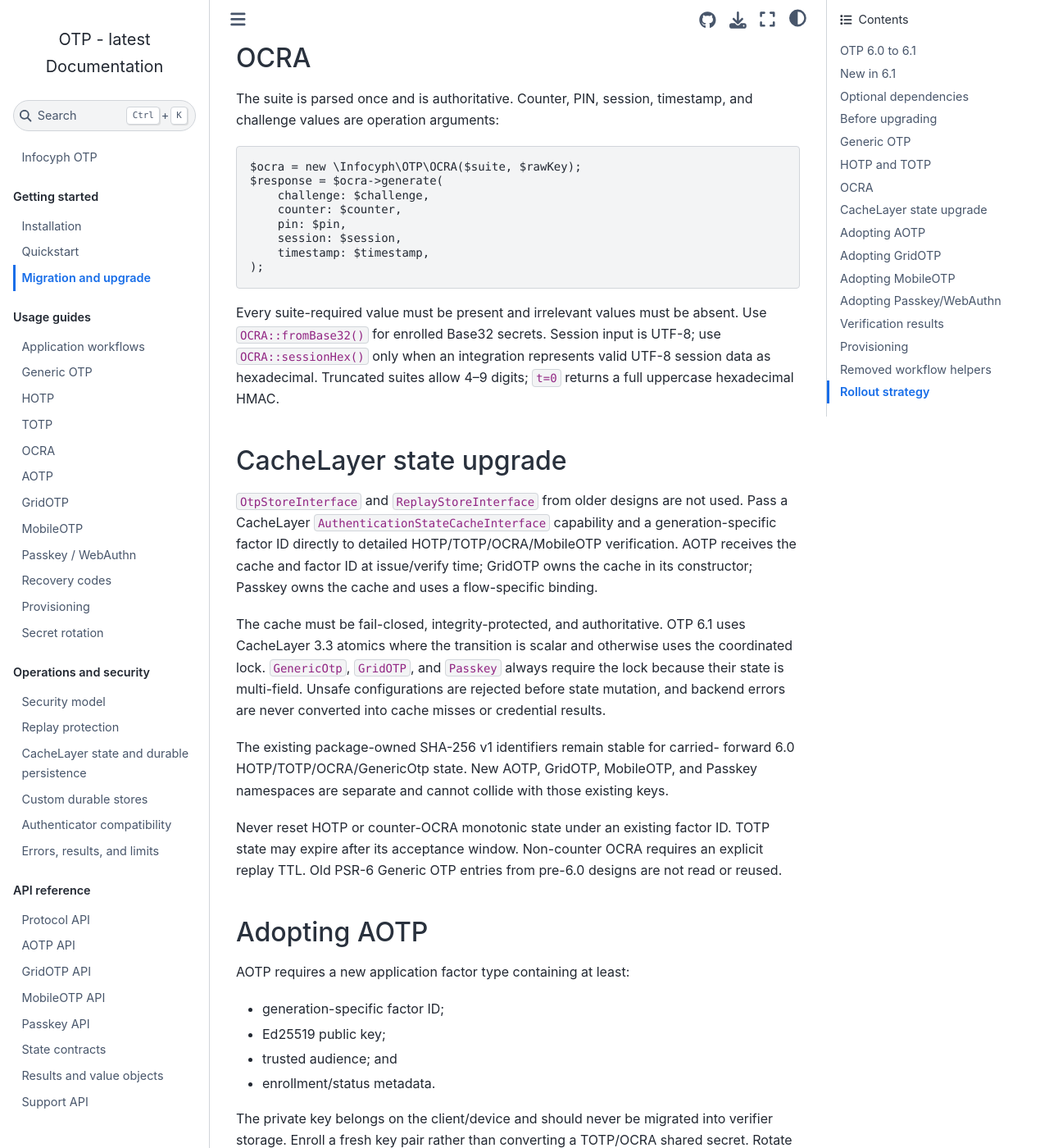
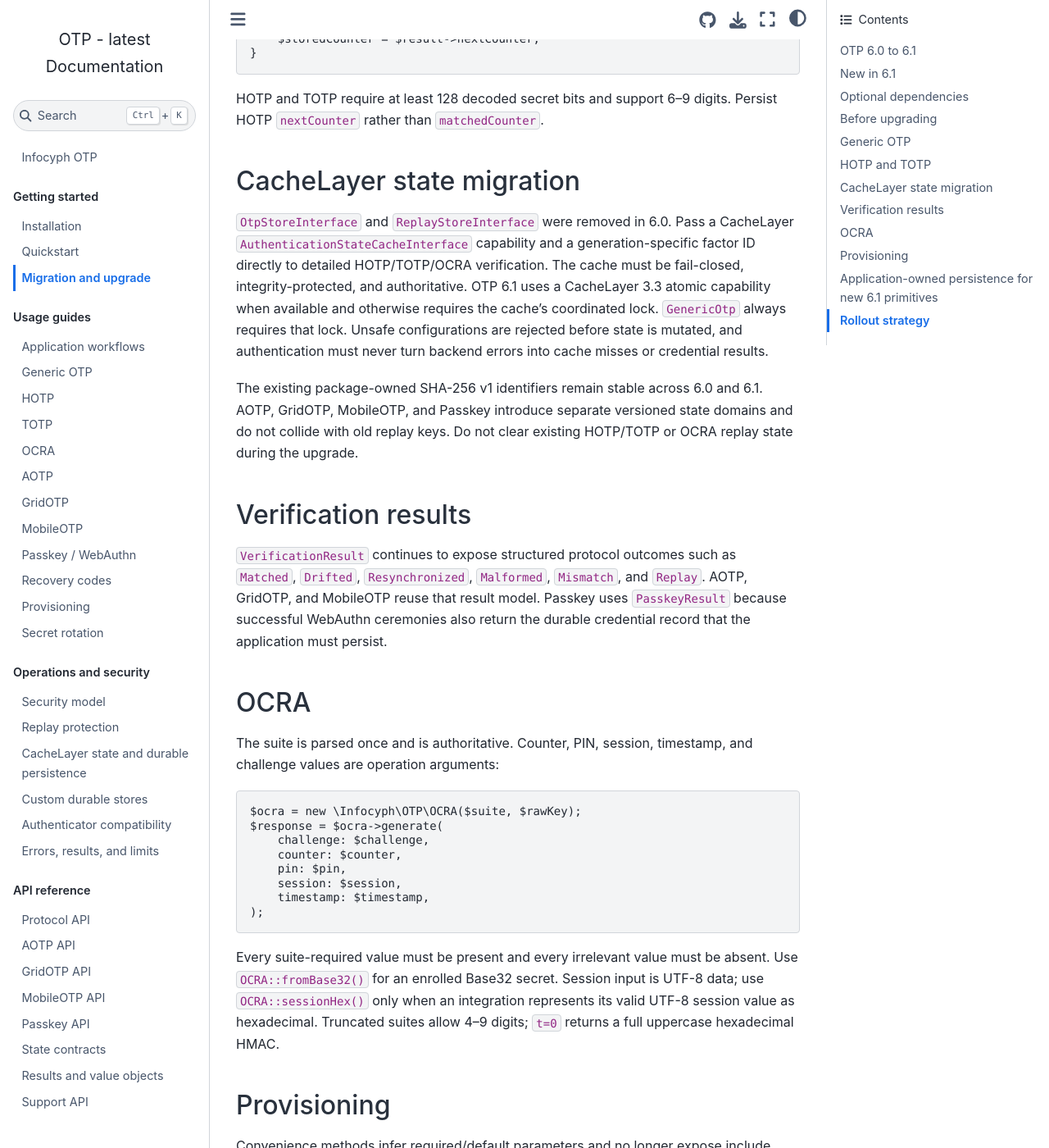
Before and after one commit to infocyph/OTP, a Sphinx documentation site: the page built from docs/getting-started/migration.rst, in a window 1280 px wide and 1400 px high, scrolled down 2896 px. Shown: the whole window at 82% size. Built offline with Sphinx 7.4.7 and the Sphinx Book theme 1.1.4, drawn with Linux system fonts in a browser that asks for light colours; some of the changed text lies outside the part shown.

Commit message:
document hardened AOTP 6.1 client contract

```diff
--- a/docs/getting-started/migration.rst
+++ b/docs/getting-started/migration.rst
@@ -39,6 +39,13 @@
 application factor rows should remain on their current primitive until the
 application intentionally enrolls a new factor type.
 
+AOTP's 6.1 API deliberately requires a non-empty context for every issued
+challenge. ``AOTP::respond()`` requires independently supplied
+``expectedAudience`` and ``expectedContext`` values and checks challenge lifetime
+before signing. Do not build those expected values by copying the received
+challenge fields; derive them from trusted client configuration and locally known
+operation/session state. See :doc:`../guides/aotp` before enabling AOTP.
+
 Optional dependencies
 ---------------------
 
@@ -79,14 +86,14 @@
 Generic OTP
 -----------
 
-Old generic calls from pre-6.0 designs such as:
+Old generic calls:
 
 .. code-block:: php
 
    $otp = new OTP(...);
    $code = $otp->getOTP($binding);
 
-use the 6.x API:
+Become:
 
 .. code-block:: php
 
@@ -102,16 +109,16 @@
    $code = $otp->generate($binding);
 
 Custom generic-OTP stores, direct PSR cache injection, unkeyed hashes,
-delete-on-any-attempt behavior, and bulk flush are not part of the current
-model. ``GenericOtp`` stores its versioned record directly in CacheLayer and
-performs comparison, consumption, failed-attempt decrement, expiry cleanup, and
-scoped deletion under a CacheLayer lock.
+delete-on-any-attempt behavior, and bulk flush were removed. ``GenericOtp`` now
+stores its versioned record directly in CacheLayer and performs comparison,
+consumption, failed-attempt decrement, expiry cleanup, and scoped deletion under
+a CacheLayer lock.
 
 HOTP and TOTP
 -------------
 
-Algorithm, digit, and period configuration is constructor-only. HOTP does not
-own a mutable application counter:
+Algorithm, digit, and period configuration is constructor-only. HOTP no longer
+owns a mutable counter:
 
 .. code-block:: php
 
@@ -124,6 +131,32 @@
 
 HOTP and TOTP require at least 128 decoded secret bits and support 6–9 digits.
 Persist HOTP ``nextCounter`` rather than ``matchedCounter``.
+
+CacheLayer state migration
+--------------------------
+
+``OtpStoreInterface`` and ``ReplayStoreInterface`` were removed in 6.0. Pass a
+CacheLayer ``AuthenticationStateCacheInterface`` capability and a
+generation-specific factor ID directly to detailed HOTP/TOTP/OCRA verification.
+The cache must be fail-closed, integrity-protected, and authoritative. OTP 6.1
+uses a CacheLayer 3.3 atomic capability when available and otherwise requires
+the cache's coordinated lock. ``GenericOtp`` always requires that lock. Unsafe
+configurations are rejected before state is mutated, and authentication must
+never turn backend errors into cache misses or credential results.
+
+The existing package-owned SHA-256 v1 identifiers remain stable across 6.0 and
+6.1. AOTP, GridOTP, MobileOTP, and Passkey introduce separate versioned state
+domains and do not collide with old replay keys. Do not clear existing HOTP/TOTP
+or OCRA replay state during the upgrade.
+
+Verification results
+--------------------
+
+``VerificationResult`` continues to expose structured protocol outcomes such as
+``Matched``, ``Drifted``, ``Resynchronized``, ``Malformed``, ``Mismatch``, and
+``Replay``. AOTP, GridOTP, and MobileOTP reuse that result model. Passkey uses
+``PasskeyResult`` because successful WebAuthn ceremonies also return the durable
+credential record that the application must persist.
 
 OCRA
 ----
@@ -142,119 +175,18 @@
        timestamp: $timestamp,
    );
 
-Every suite-required value must be present and irrelevant values must be absent.
-Use ``OCRA::fromBase32()`` for enrolled Base32 secrets. Session input is UTF-8;
-use ``OCRA::sessionHex()`` only when an integration represents valid UTF-8
-session data as hexadecimal. Truncated suites allow 4–9 digits; ``t=0`` returns
-a full uppercase hexadecimal HMAC.
-
-CacheLayer state upgrade
-------------------------
-
-``OtpStoreInterface`` and ``ReplayStoreInterface`` from older designs are not
-used. Pass a CacheLayer ``AuthenticationStateCacheInterface`` capability and a
-generation-specific factor ID directly to detailed HOTP/TOTP/OCRA/MobileOTP
-verification. AOTP receives the cache and factor ID at issue/verify time;
-GridOTP owns the cache in its constructor; Passkey owns the cache and uses a
-flow-specific binding.
-
-The cache must be fail-closed, integrity-protected, and authoritative. OTP 6.1
-uses CacheLayer 3.3 atomics where the transition is scalar and otherwise uses the
-coordinated lock. ``GenericOtp``, ``GridOTP``, and ``Passkey`` always require the
-lock because their state is multi-field. Unsafe configurations are rejected
-before state mutation, and backend errors are never converted into cache misses
-or credential results.
-
-The existing package-owned SHA-256 v1 identifiers remain stable for carried-
-forward 6.0 HOTP/TOTP/OCRA/GenericOtp state. New AOTP, GridOTP, MobileOTP, and
-Passkey namespaces are separate and cannot collide with those existing keys.
-
-Never reset HOTP or counter-OCRA monotonic state under an existing factor ID.
-TOTP state may expire after its acceptance window. Non-counter OCRA requires an
-explicit replay TTL. Old PSR-6 Generic OTP entries from pre-6.0 designs are not
-read or reused.
-
-Adopting AOTP
--------------
-
-AOTP requires a new application factor type containing at least:
-
-* generation-specific factor ID;
-* Ed25519 public key;
-* trusted audience; and
-* enrollment/status metadata.
-
-The private key belongs on the client/device and should never be migrated into
-verifier storage. Enroll a fresh key pair rather than converting a TOTP/OCRA
-shared secret. Rotate factor ID whenever the key pair changes.
-
-See :doc:`../guides/aotp` for complete enrollment and authentication code.
-
-Adopting GridOTP
-----------------
-
-GridOTP requires a new encrypted verifier secret using its 32-symbol alphabet.
-Do not derive the GridOTP secret from an existing TOTP/HOTP/OCRA secret or user
-password. Enroll a fresh generated secret and give it a generation-specific
-factor ID.
-
-GridOTP challenge state is new and short-lived; there is no old replay state to
-migrate. See :doc:`../guides/grid-otp`.
-
-Adopting MobileOTP
-------------------
-
-MobileOTP is intended for existing mOTP interoperability. Migrating an existing
-mOTP factor requires preserving the exact 16-hex-character Init-Secret text and
-its four-digit PIN because both are verifier inputs and the Init-Secret's
-character case affects the legacy calculation.
-
-Do not reinterpret the Init-Secret as decoded binary or as Base32. Give the
-migrated factor a generation-specific MobileOTP factor ID and enable CacheLayer
-replay state independently. Prefer a zero verification window unless legacy
-clients require a wider tolerance. See :doc:`../guides/mobile-otp`.
-
-Adopting Passkey/WebAuthn
-------------------------
-
-Passkey requires new durable application storage for WebAuthn credentials. Store
-at minimum the application user/factor relationship, credential ID, serialized
-``CredentialRecord``, status/revocation metadata, and audit timestamps required
-by your product.
-
-Do not attempt to convert OTP shared secrets into Passkey credentials. A browser
-or authenticator must perform a new WebAuthn registration ceremony. OTP's
-CacheLayer state stores only the short-lived ceremony; the resulting
-``CredentialRecord`` belongs in the authoritative application database.
-
-After every successful assertion, persist the updated ``credentialRecordJson``
-returned by ``PasskeyResult``. There is no ``rpName`` constructor argument; OTP
-uses the configured RP ID as the serialized RP display name. See
-:doc:`../guides/passkey` for complete browser/server flows.
-
-Verification results
---------------------
-
-``VerificationReason`` enum cases include:
-
-.. code-block:: php
-
-   use Infocyph\OTP\VerificationReason;
-
-   if ($result->reason === VerificationReason::Replay) {
-       // ...
-   }
-
-``VerificationResult`` remains the detailed result for HOTP/TOTP/OCRA and is also
-used by AOTP, GridOTP, and MobileOTP. Passkey uses ``PasskeyResult`` because a
-successful assertion must return the durable updated WebAuthn credential record.
-See :doc:`../api/results`.
+Every suite-required value must be present and every irrelevant value must be
+absent. Use ``OCRA::fromBase32()`` for an enrolled Base32 secret. Session input is
+UTF-8 data; use ``OCRA::sessionHex()`` only when an integration represents its
+valid UTF-8 session value as hexadecimal. Truncated suites allow 4–9 digits;
+``t=0`` returns a full uppercase hexadecimal HMAC.
 
 Provisioning
 ------------
 
-HOTP/TOTP convenience methods infer required/default parameters. The generic
-parser returns effective defaults and preserves unknown extension values:
+Convenience methods infer required/default parameters and no longer expose
+include flags. HOTP always emits ``counter``. The generic parser returns
+effective defaults and preserves unknown extension values:
 
 .. code-block:: php
 
@@ -264,38 +196,30 @@
 Reserved query names are case-sensitive in imported URIs and collisions in
 additional parameters are rejected case-insensitively.
 
-AOTP, GridOTP, MobileOTP, and Passkey do not use ``otpauth://`` provisioning.
-AOTP/GridOTP use their value-object transport, MobileOTP follows its legacy
-client enrollment model, and Passkey uses WebAuthn browser ceremonies.
+``otpauth://`` provisioning does not apply to AOTP, GridOTP, MobileOTP, or
+Passkey/WebAuthn.
 
-Removed workflow helpers
-------------------------
+Application-owned persistence for new 6.1 primitives
+----------------------------------------------------
 
-The package does not own:
+* AOTP: persist the public key, factor generation, audience, status/revocation;
+  keep the private key on the client/device.
+* GridOTP: persist the enrolled secret encrypted and use a generation-specific
+  factor ID.
+* MobileOTP: persist the Init-Secret and PIN encrypted; preserve the exact secret
+  character case.
+* Passkey: persist serialized ``CredentialRecord`` data in an authoritative
+  durable store and save the updated record after every successful assertion.
 
-* step-up policy or step-up result objects;
-* device enrollment workflow state;
-* general secret persistence abstractions;
-* a generic abstract authenticator;
-* OTP-specific cache/store adapters;
-* custom replay-store abstractions; or
-* bulk state flushing.
-
-Move these responsibilities into the application, where policy, persistence,
-authorization, and audit context are available.
+CacheLayer owns only package challenge/replay state, not these durable factor
+records.
 
 Rollout strategy
 ----------------
 
-For the 6.0→6.1 runtime upgrade, follow the drain/replace rule rather than
-concurrently mixing lock-based 6.0 workers with atomic-path 6.1 workers on the
-same existing replay state.
-
-For new factor types, deploy durable application schema/configuration first,
-then enable enrollment, then authentication. Keep every secret/key generation on
-a distinct factor ID. Passkey ceremonies use flow-specific bindings and durable
-credential IDs instead of factor replay IDs.
-
-Do not clear the authentication-state namespace during release deployment.
-Challenge/replay records should expire or advance according to their protocol
-rules.
+For a zero-downtime application migration between factor generations, deploy new
+store schemas first, enroll new factor generations explicitly, keep replay/factor
+IDs distinct, and remove the old path only after the application-defined overlap
+or migration completes. For the 6.0-to-6.1 runtime upgrade specifically, follow
+the drain/replace rule above rather than concurrently mixing lock-based 6.0
+workers with atomic-path 6.1 workers on the same replay state.
```
